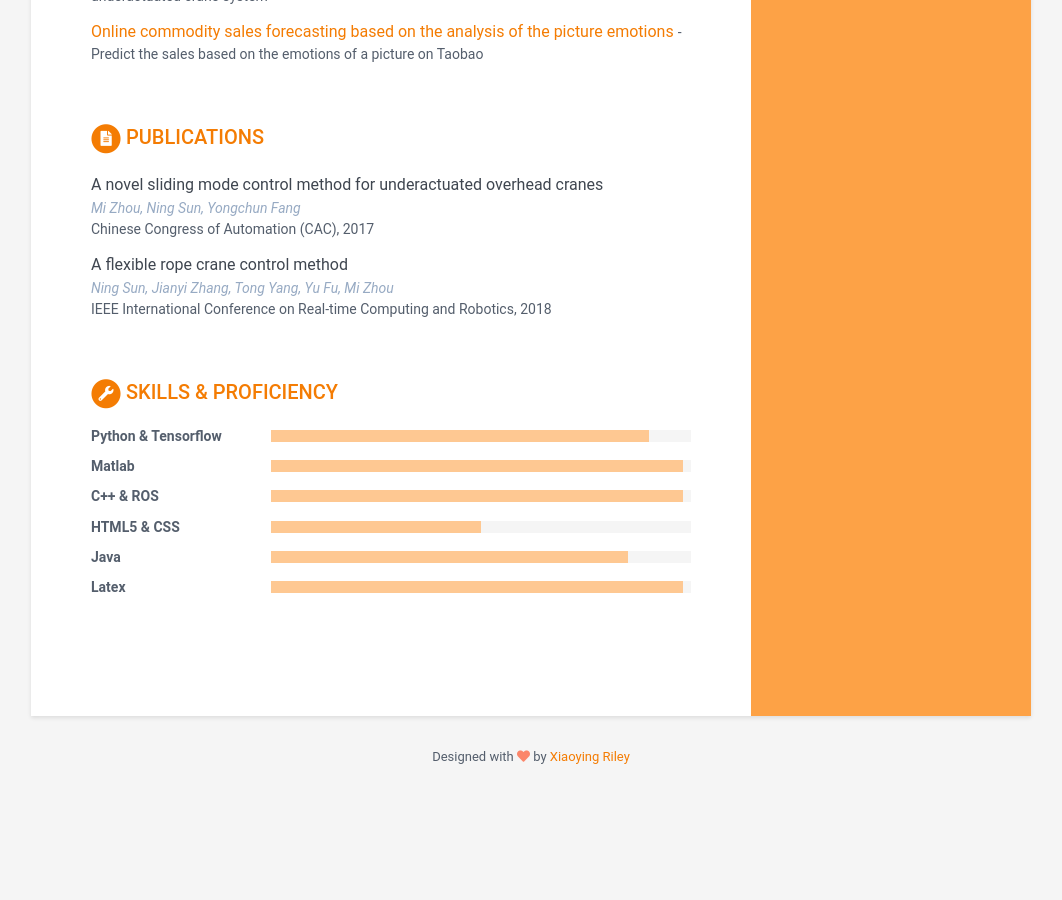
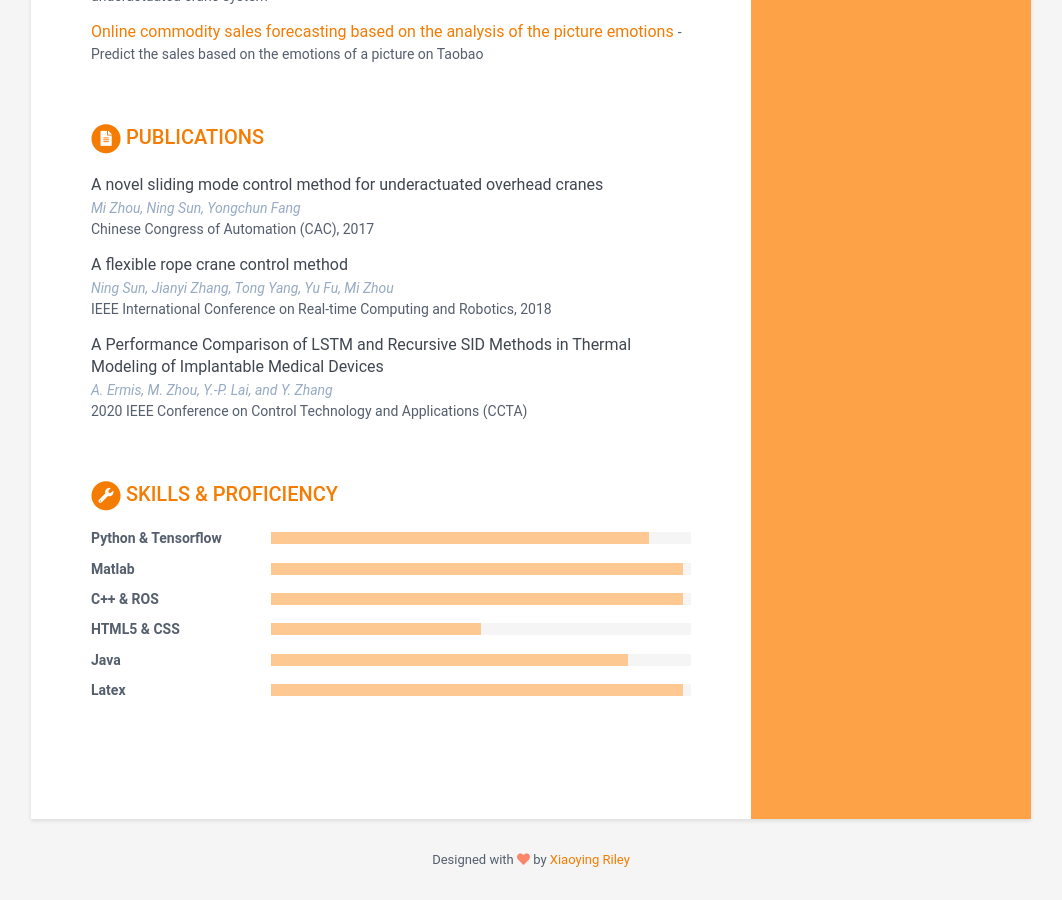
Before and after one commit to jiegenghua/MiZhou-cv, a Jekyll site: the page built from index.html, in a window 1280 px wide and 900 px high, scrolled down 1469 px. Shown: the whole window, without its empty margins (109-1171 px from the left). Built offline with Jekyll 4.4.1, drawn with Linux system fonts in a browser that asks for light colours; before the commit the page ends 2267 px from its top, so only the background shows below that.

Commit message:
Update data.yml

```diff
--- a/_data/data.yml
+++ b/_data/data.yml
@@ -140,9 +140,13 @@ publications:
         authors: Ning Sun, Jianyi Zhang, Tong Yang, Yu Fu, Mi Zhou
         conference: IEEE International Conference on Real-time Computing and Robotics, 2018
 
-     # - title: A syntax directed compiler for Algol 60
-      #  authors: Edgar T. Irons
-       # conference: "Comm. ACM 4 (1961), 51–55"
+      - title: A Performance Comparison of LSTM and Recursive SID Methods in Thermal Modeling of Implantable Medical Devices
+        authors: A. Ermis, M. Zhou, Y.-P. Lai, and Y. Zhang
+        conference: 2020 IEEE Conference on Control Technology and Applications (CCTA)
+
+      #- title: "A flexible rope crane control method"
+      #  authors: Ning Sun, Jianyi Zhang, Tong Yang, Yu Fu, Mi Zhou
+      #  conference: IEEE International Conference on Real-time Computing and Robotics, 2018
 
 skills:
     title: Skills &amp; Proficiency
```
